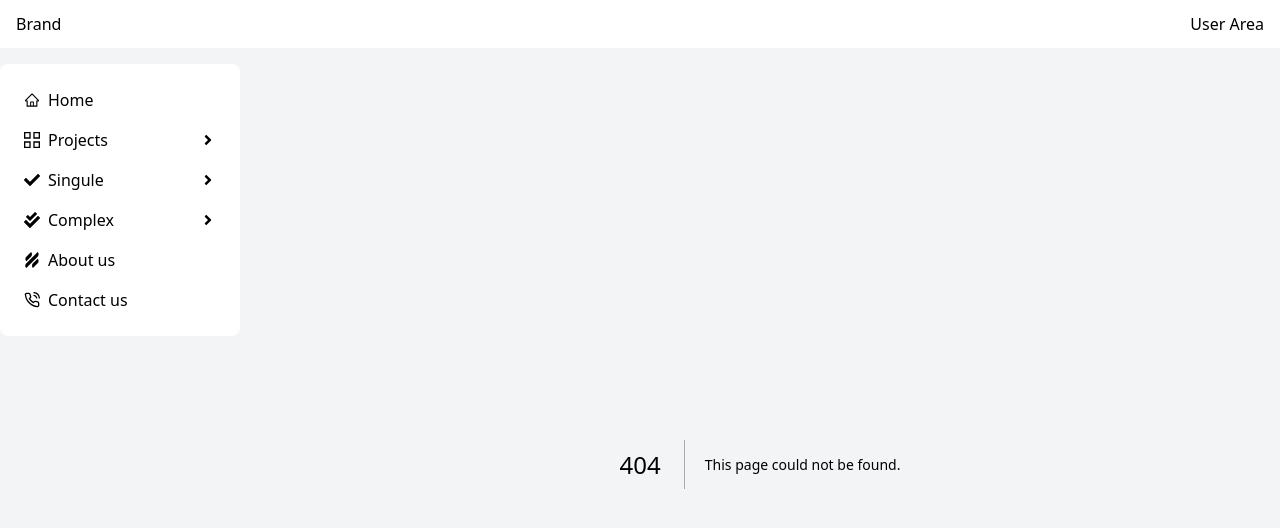
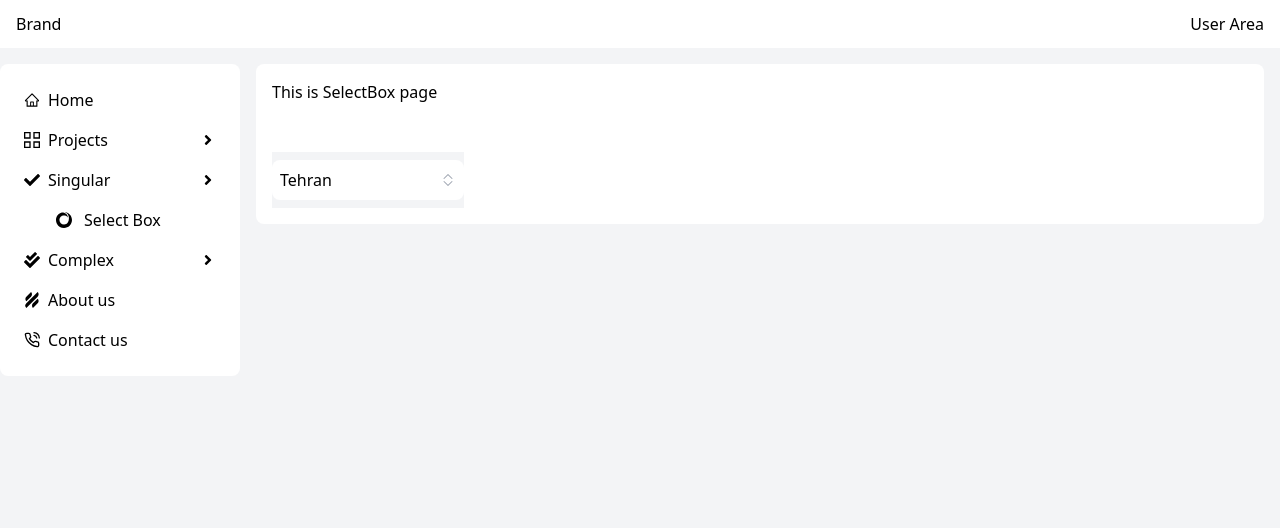
Before and after one commit to kinnatzzang/nextjs-tailwind-sandbox, a Next.js app: page /singular/selectbox in a window 1280 px wide. Before the commit this address had no page. Shown: the top 528 px of the page. Built offline with nearby package versions, Linux system fonts and the light colour scheme.

Commit message:
feat: add CustomSelectBox

```diff
--- /dev/null
+++ b/app/singular/selectbox/components/CustomSelectBox.jsx
@@ -0,0 +1,55 @@
+"use client";
+
+import React, { useState } from "react";
+import { AiOutlineCheck } from "react-icons/ai";
+import { BsChevronExpand } from "react-icons/bs";
+
+const cities = ["Tehran", "Shiraz", "Yazd", "Mashhad", "Esfahan"];
+
+const CustomSelectBox = () => {
+   const [selectedCity, setSelectedCity] = useState("Tehran");
+   const [open, setOpen] = useState(false);
+
+   return (
+      <>
+         <div className="bg-gray-100 flex flex-col justify-center items-center w-fit relative z-30">
+            <div
+               onClick={() => setOpen((prev) => !prev)}
+               className="flex flex-row justify-between items-center bg-white w-48 my-2 p-2 rounded-lg cursor-pointer"
+            >
+               <span>{selectedCity}</span>
+               <BsChevronExpand className="text-gray-400" />
+            </div>
+            <div
+               className={`flex flex-col bg-white w-48 my-2 rounded-lg ${
+                  open ? "opacity-100 h-auto" : "opacity-0 h-0"
+               } transition-all duration-200 overflow-hidden absolute top-16 left-0`}
+            >
+               {cities.map((item) => (
+                  <div
+                     key={item}
+                     onClick={() => {
+                        setSelectedCity(item);
+                        setOpen(false);
+                     }}
+                     className={`flex justify-start items-center gap-x-2 px-2 py-1 hover:bg-orange-100 cursor-pointer ${
+                        selectedCity === item ? "bg-orange-100" : ""
+                     }`}
+                  >
+                     <AiOutlineCheck
+                        className={`text-orange-300 ${selectedCity === item ? "opacity-100" : "opacity-0"}`}
+                     />
+                     <span>{item}</span>
+                  </div>
+               ))}
+            </div>
+         </div>
+         <div
+            onClick={() => setOpen(false)}
+            className={`bg-gray-100 fixed inset-0 opacity-50 z-0 ${open ? "block" : "hidden"}`}
+         ></div>
+      </>
+   );
+};
+
+export default CustomSelectBox;
--- /dev/null
+++ b/app/singular/selectbox/page.jsx
@@ -0,0 +1,15 @@
+import React from 'react'
+import CustomSelectBox from './components/CustomSelectBox'
+
+const SelectBoxPage = () => {
+  return (
+    <div className='bg-white rounded-lg mx-4 p-4'>
+      <h1>This is SelectBox page</h1>
+      <br />
+      <br />
+      <CustomSelectBox/>
+    </div>
+  )
+}
+
+export default SelectBoxPage
--- a/components/MainLayout.jsx
+++ b/components/MainLayout.jsx
@@ -1,62 +1,71 @@
 "use client";
-import React from 'react'
-import MainHeader from './MainHeader'
-import Link from 'next/link'
-import { useContext } from 'react';
 
-import { AiOutlineHome } from 'react-icons/ai'
-import { GrProjects } from 'react-icons/gr'
-import { FaAngleRight, FaCheck, FaCheckDouble } from 'react-icons/fa'
-import { FiPhoneCall } from 'react-icons/fi'
-import { SiHelpscout } from "react-icons/si";
-import { MenuContext } from '@/context/MenuContext'
+import React, { useContext } from "react";
+import Link from "next/link";
+import MainHeader from "./MainHeader";
 
+import { AiOutlineHome } from "react-icons/ai";
+import { GrProjects } from "react-icons/gr";
+import { FaAngleRight, FaCheck, FaCheckDouble } from "react-icons/fa";
+import { FiPhoneCall } from "react-icons/fi";
+import { SiHelpscout, SiSinglestore } from "react-icons/si";
+import { MenuContext } from "@/context/MenuContext";
 
+const MainLayout = ({ children }) => {
+   const { open } = useContext(MenuContext);
 
-const MainLayout = ({children}) => {
-  const {open} = useContext(MenuContext);
    return (
-    <div className='bg-gray-100 w-screen min-h-screen'>
-      <MainHeader/>
-      <div className='flex justify-start items-start'>
-        { /* <aside className='bg-white rounded-lg w-60 p-4'> */}
-        <aside className={`bg-white rounded-lg overflow-hidden
-        transition-all duration-100
-        ${open ? "w-60 p-4" : "w-0"} lg:w-60 lg:p-4`}>
+      <div className="bg-gray-100 w-screen min-h-screen">
+         <MainHeader />
+         <div className="flex justify-start items-start">
+            {/* <aside className="bg-white rounded-lg w-60 p-4"> */}
+            <aside
+               className={`bg-white rounded-lg overflow-hidden transition-all duration-200 ${
+                  open ? "w-60 p-4" : "w-0"
+               } lg:w-60 lg:p-4 `}
+            >
                <ul>
-            <li className='flex justify-start items-center hover:bg-blue-200 hover:text-blue-800 rounded-xl p-2'>
-              <AiOutlineHome className='mr-2'/>
+                  <li className="flex justify-start items-center hover:bg-blue-200 hover:text-blue-800 rounded-xl p-2">
+                     <AiOutlineHome className="mr-2" />
                      <Link href="/">Home</Link>
                   </li>
-            <li className='flex justify-start items-center hover:bg-blue-200 hover:text-blue-800 rounded-xl p-2'>
-              <GrProjects className='mr-2'/>
-              <h3 className='flex-1'>Projects</h3>
-              <FaAngleRight/>
+                  <li className="flex justify-start items-center hover:bg-blue-200 hover:text-blue-800 rounded-xl p-2">
+                     <GrProjects className="mr-2" />
+                     <h3 className="flex-1">Projects</h3>
+                     <FaAngleRight />
                   </li>
-            <li className='flex justify-start items-center hover:bg-blue-200 hover:text-blue-800 rounded-xl p-2'>
-              <FaCheck className='mr-2'/>
-              <h3 className='flex-1'>Singule</h3>
-              <FaAngleRight/>
+                  <li className="flex flex-col justify-start items-start hover:bg-blue-200 hover:text-blue-800 rounded-xl p-2">
+                     <div className="w-full flex flex-row justify-start items-center">
+                        <FaCheck className="mr-2" />
+                        <h3 className="flex-1">Singular</h3>
+                        <FaAngleRight />
+                     </div>
+                     <ul className="ml-8 mt-4">
+                        <li className="flex justify-center items-center gap-3">
+                           <SiSinglestore />
+                           <Link href="/singular/selectbox">Select Box</Link>
                         </li>
-            <li className='flex justify-start items-center hover:bg-blue-200 hover:text-blue-800 rounded-xl p-2'>
-              <FaCheckDouble className='mr-2'/>
-              <h3 className='flex-1'>Complex</h3>
-              <FaAngleRight/>
+                     </ul>
                   </li>
-            <li className='flex justify-start items-center hover:bg-blue-200 hover:text-green-800 rounded-xl p-2'>
-              <SiHelpscout className='mr-2'/>
+                  <li className="flex justify-start items-center hover:bg-blue-200 hover:text-blue-800 rounded-xl p-2">
+                     <FaCheckDouble className="mr-2" />
+                     <h3 className="flex-1">Complex</h3>
+                     <FaAngleRight />
+                  </li>
+                  <li className="flex justify-start items-center hover:bg-blue-200 hover:text-blue-800 rounded-xl p-2">
+                     <SiHelpscout className="mr-2" />
                      <Link href="/about-us">About us</Link>
                   </li>
-            <li className='flex justify-start items-center hover:bg-blue-200 hover:text-orange-800 rounded-xl p-2'>
-              <FiPhoneCall className='mr-2'/>
+                  <li className="flex justify-start items-center hover:bg-blue-200 hover:text-blue-800 rounded-xl p-2">
+                     <FiPhoneCall className="mr-2" />
                      <Link href="/contact-us">Contact us</Link>
                   </li>
                </ul>
             </aside>
-        <main className='flex-1'>{children}</main>
+            <main className="flex-1">{children}</main>
          </div>
       </div>
-  )
-}
+   );
+};
 
-export default MainLayout
+export default MainLayout;
```
Lines whose indentation alone changed are shown as unchanged.
